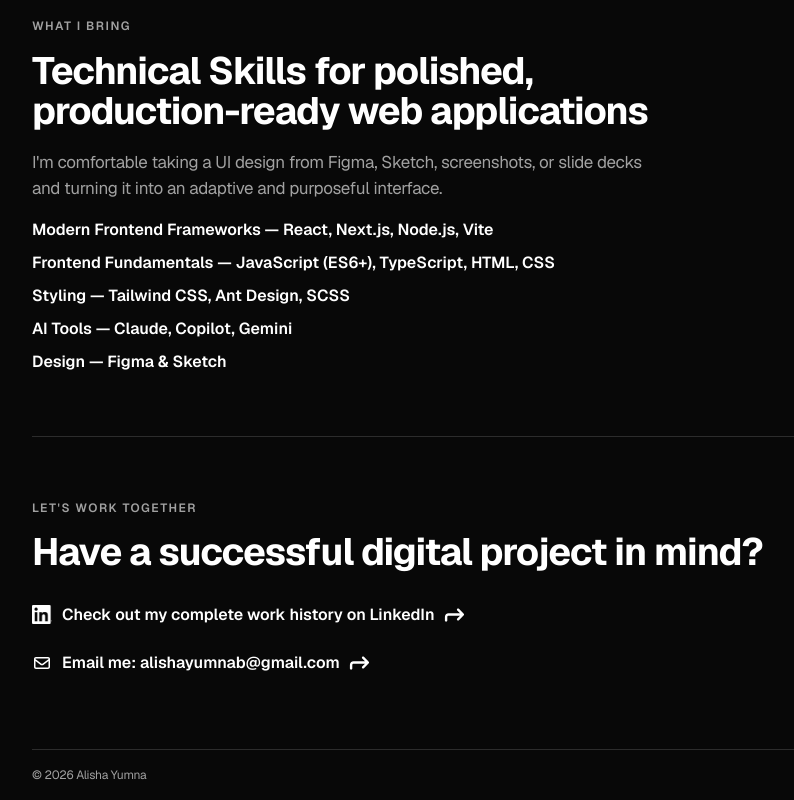
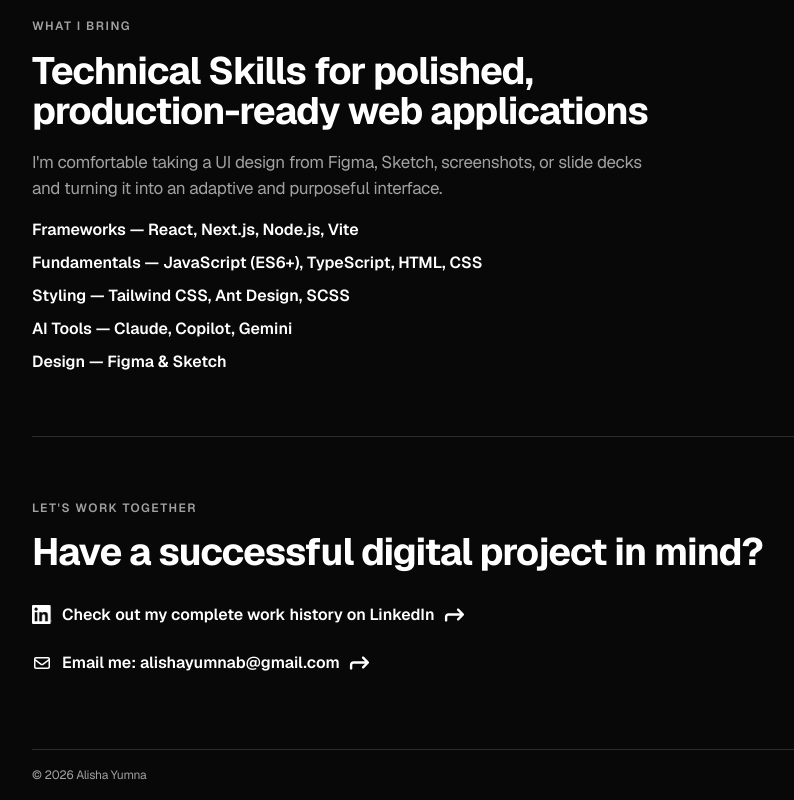
Before and after one commit to alishayb/mywebsite, a React (Vite) app: page / in a window 1280 px wide. Shown: the part 1462-2262 px from the top of the page, without its empty margins (32-826 px from the left). Built offline with nearby package versions, Linux system fonts and the light colour scheme.

Commit message:
update tech skills copywriting

```diff
--- a/src/App.tsx
+++ b/src/App.tsx
@@ -202,9 +202,9 @@ The app allows users to upload recipes from photos and PDFs and ask cooking-rela
           and turning it into an adaptive and purposeful interface.
         </p>
         <ul>
-          <li>Modern Frontend Frameworks — React, Next.js, Node.js, Vite</li>
+          <li>Frameworks — React, Next.js, Node.js, Vite</li>
           <li>
-            Frontend Fundamentals — JavaScript (ES6+), TypeScript, HTML, CSS
+            Fundamentals — JavaScript (ES6+), TypeScript, HTML, CSS
           </li>
           <li>Styling — Tailwind CSS, Ant Design, SCSS</li>
           <li>AI Tools — Claude, Copilot, Gemini</li>
```
